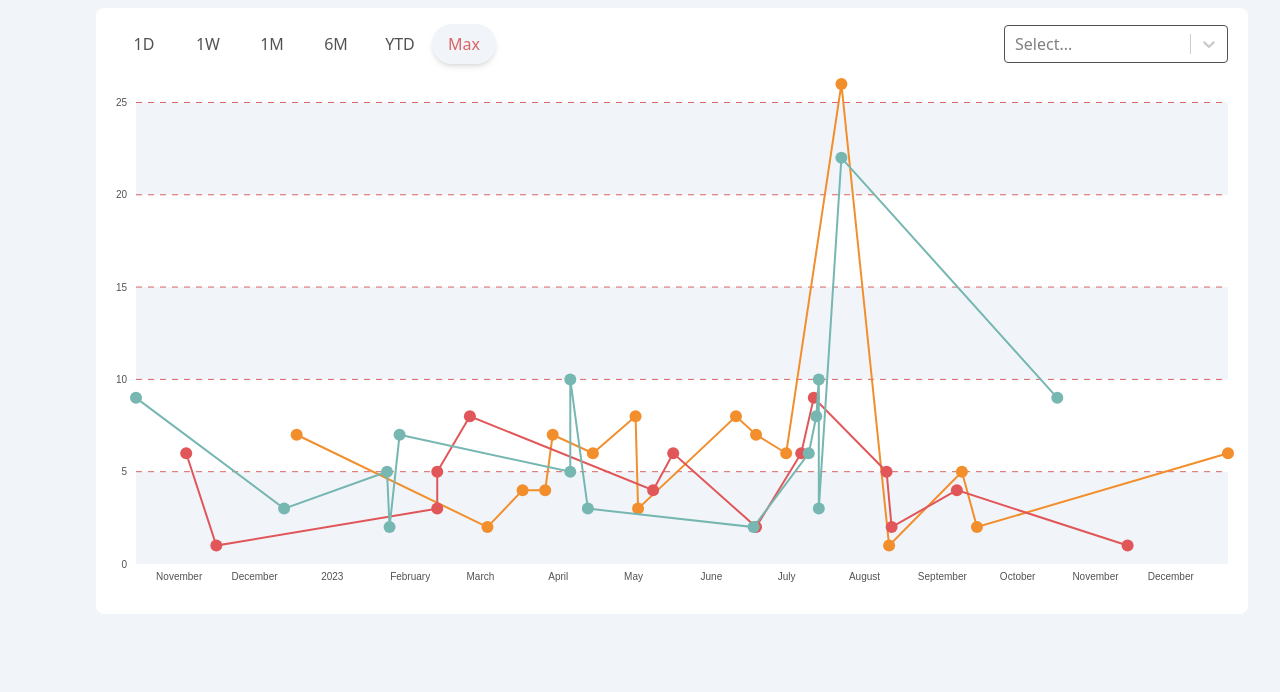
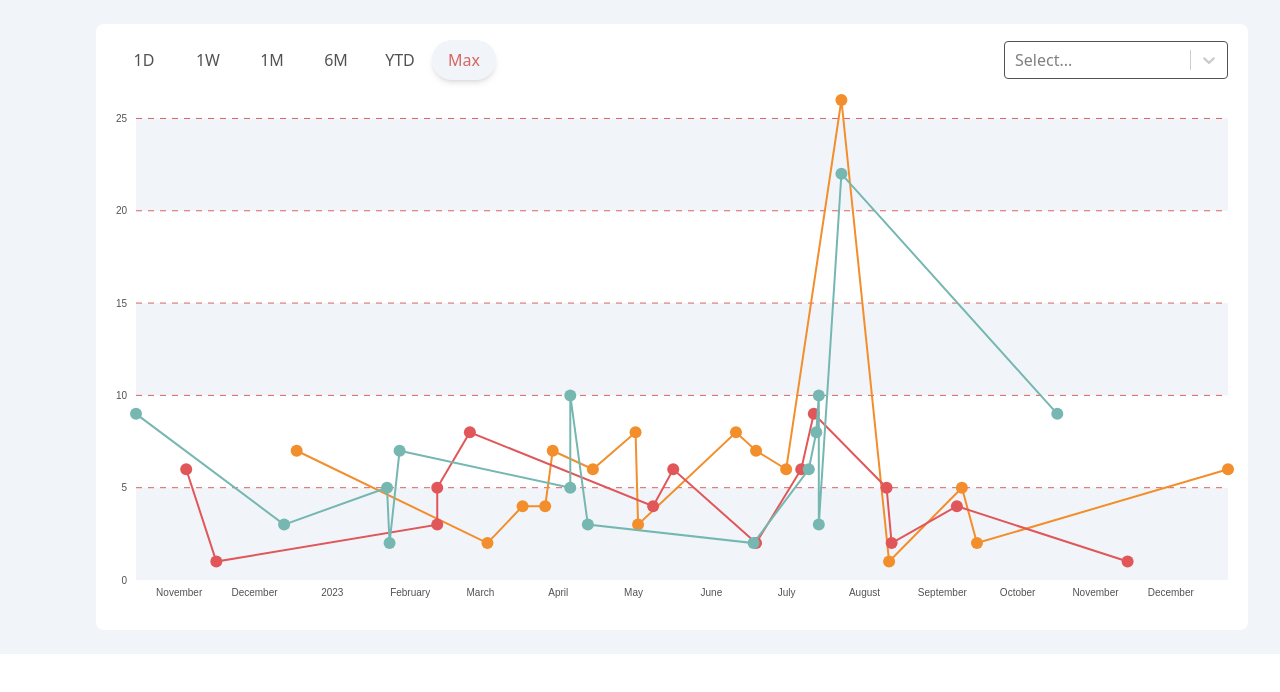
Before and after one commit to francoisdillinger/book_nook_frontend, a React (Vite) app: page / in a window 1280 px wide. Shown: the top 692 px of the page. Built offline with nearby package versions, Linux system fonts and the light colour scheme.

Commit message:
Refactor App.tsx to update background styling

```diff
--- a/src/App.tsx
+++ b/src/App.tsx
@@ -24,7 +24,7 @@ export default function App() {
 			{/* <HomePageContent /> */}
 			{/* <SideBarAdminMenu /> */}
 			{/* <AdminHome /> */}
-			<div className="bg-slate-100 h-screen">
+			<div className="bg-slate-100 py-4">
 				{/* <UsersAdminChart /> */}
 				<AdminChart />
 			</div>
```
